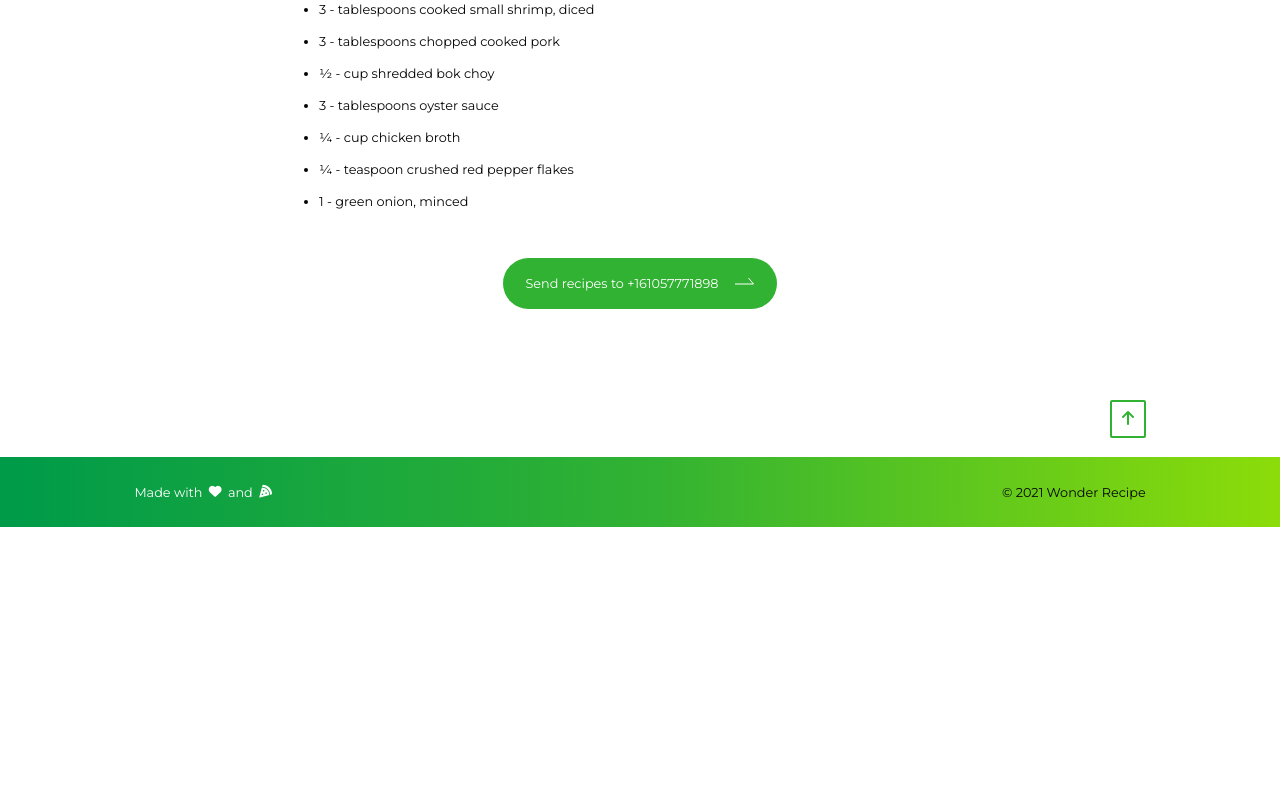
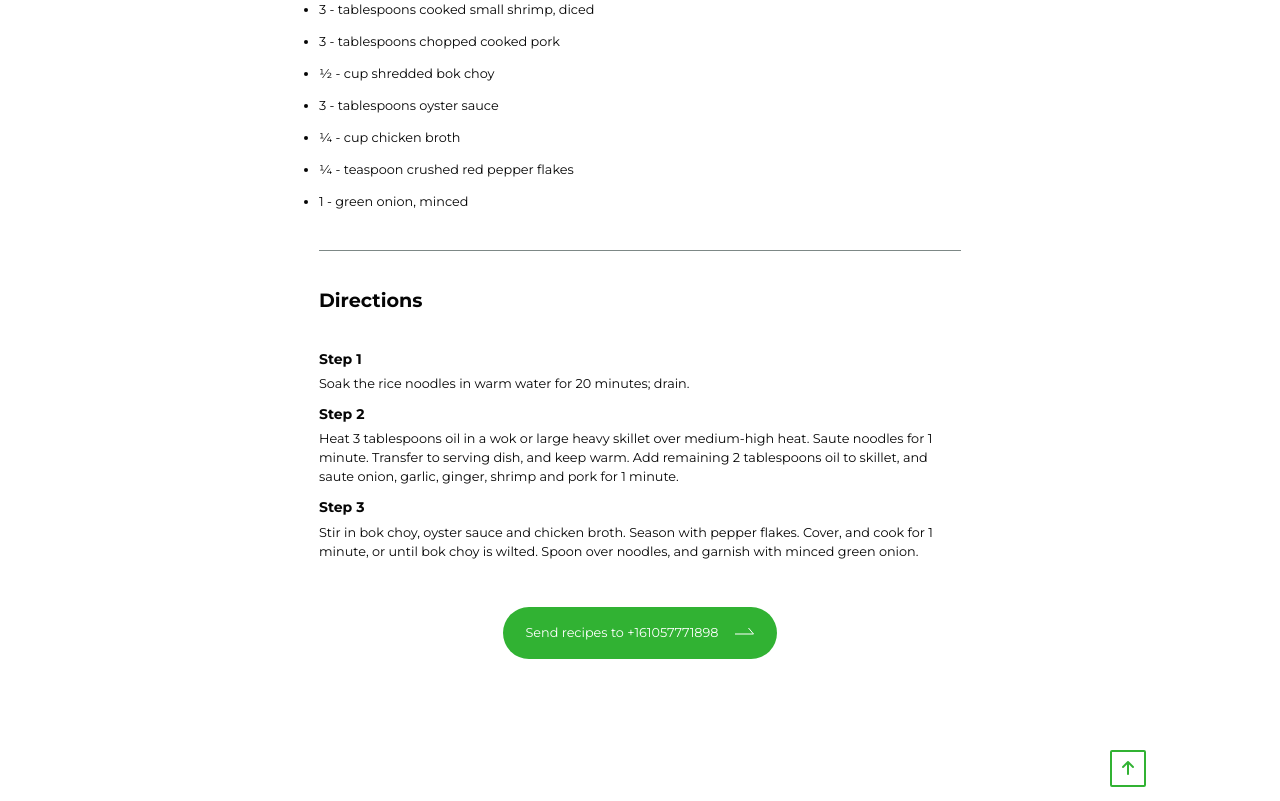
Before and after one commit to lawrencedovin/capstone-1-wonder-recipe, a Flask app: page /recipe_page in a window 1280 px wide. Shown: the part 922-1723 px from the top of the page. Before the commit the page ends 1449 px from the top, so only its background shows below. Run offline with Flask 2, Linux system fonts and the light colour scheme; some libraries are stand-ins or nearby versions.

Commit message:
Added directions section

```diff
--- a/wonder-recipe/static/css/styles.css
+++ b/wonder-recipe/static/css/styles.css
@@ -279,5 +279,9 @@ a:hover {
   font-weight: 700;
   margin: 4.8rem auto; }
 
-.recipe-page__ingredients-text:not(:last-child) {
+.recipe-page__ingredients-text:not(:last-child), .recipe-page__directions-text:not(:last-child) {
   margin-bottom: 1.6rem; }
+
+.recipe-page__directions-steps {
+  font-weight: 700;
+  margin-bottom: .8rem; }
--- a/wonder-recipe/static/sass/_wonder-recipe.scss
+++ b/wonder-recipe/static/sass/_wonder-recipe.scss
@@ -375,9 +375,17 @@
         margin: 4.8rem auto;
     }
 
-    &__ingredients {
+    &__ingredients,
+    &__directions {
         &-text:not(:last-child) {
             margin-bottom: 1.6rem;
         }
     }
+
+    &__directions {
+        &-steps {
+            font-weight: 700;
+            margin-bottom: .8rem
+        }
+    }
 }
--- a/wonder-recipe/templates/components/recipe-page-content.html
+++ b/wonder-recipe/templates/components/recipe-page-content.html
@@ -30,8 +30,8 @@
                 </div>
             </div>
         </div>
-        <div class="recipe-page__separator"></div>
         <div class="recipe-page__ingredients">
+            <div class="recipe-page__separator"></div>
             <h2 class="recipe-page__section-title">
                 Ingredients
             </h2>
@@ -50,6 +50,32 @@
                 <li class="recipe-page__ingredients-text">1 - green onion, minced</li>
             </ul>
         </div>
+        <div class="recipe-page__directions">
+            <div class="recipe-page__separator"></div>
+            <h2 class="recipe-page__section-title">
+                Directions
+            </h2>
+            <div class="recipe-page__directions-container">
+                <h3 class="recipe-page__directions-steps">Step 1</h3>
+                <p class="recipe-page__directions-text">
+                    Soak the rice noodles in warm water for 20 minutes; drain.
+                </p>
+
+                <h3 class="recipe-page__directions-steps">Step 2</h3>
+                <p class="recipe-page__directions-text">
+                    Heat 3 tablespoons oil in a wok or large heavy skillet over medium-high heat.
+                    Saute noodles for 1 minute. Transfer to serving dish, and keep warm.
+                    Add remaining 2 tablespoons oil to skillet, and saute onion, garlic, ginger,
+                    shrimp and pork for 1 minute.
+                </p>
+                <h3 class="recipe-page__directions-steps">Step 3</h3>
+                <p class="recipe-page__directions-text">
+                    Stir in bok choy, oyster sauce and chicken broth. Season with pepper flakes.
+                    Cover, and cook for 1 minute, or until bok choy is wilted. Spoon over noodles,
+                    and garnish with minced green onion.
+                </p>
+            </div>
+        </div>
       </div>
     </div>
     <div class="row justify-content-md-center">
```
